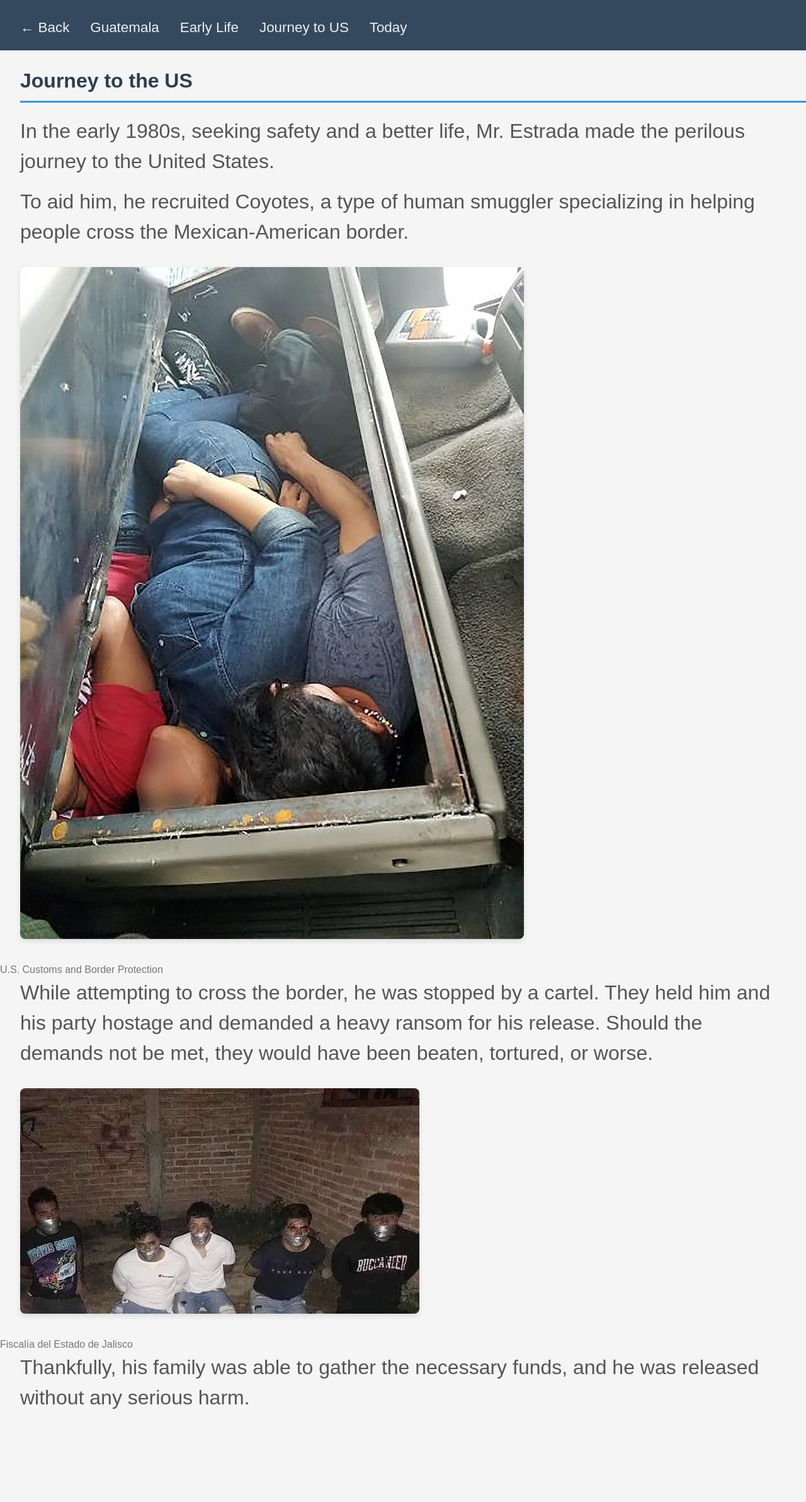
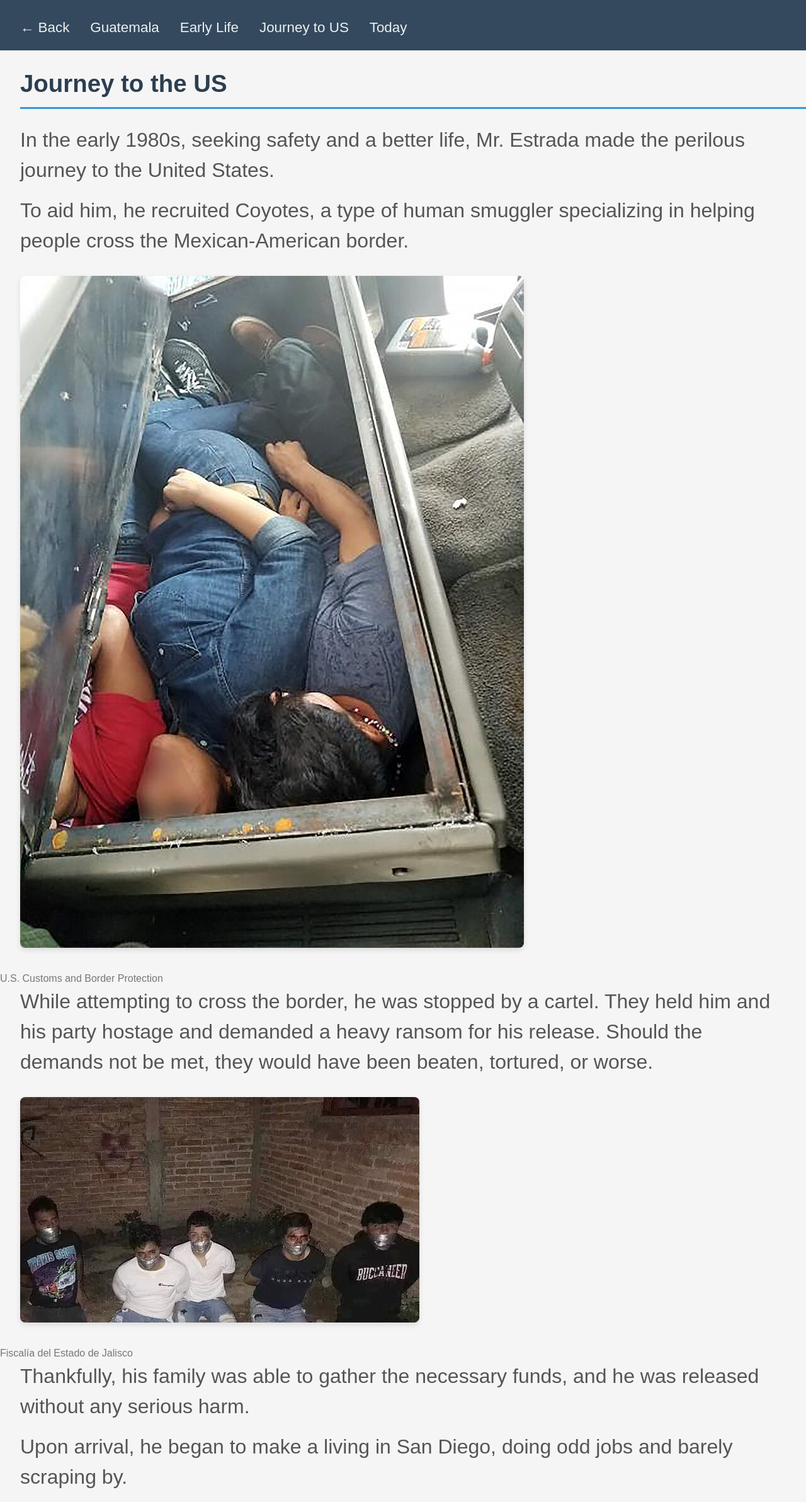
Before and after one commit to Juice6684/Juice6684.github.io, a plain HTML site: page MultimodalRemix/journeytotheus.html in a window 1280 px wide. Shown: the whole page at 63% size. Before the commit the page ends 2259 px from the top, so only its background shows below. Drawn offline with Linux system fonts and the light colour scheme.

Commit message:
changes to fonts

```diff
--- a/MultimodalRemix/journeytotheus.html
+++ b/MultimodalRemix/journeytotheus.html
@@ -25,5 +25,6 @@
     <img src="/MultimodalRemix/images/hostage.avif" alt="A photo of 5 Mexican prisoners to the cartel (Fiscalía del Estado de Jalisco)">
     <small>Fiscalía del Estado de Jalisco</small>
     <p>Thankfully, his family was able to gather the necessary funds, and he was released without any serious harm.</p>
+    <p>Upon arrival, he began to make a living in San Diego, doing odd jobs and barely scraping by.</p>
 </body>
 </html>
--- a/MultimodalRemix/mmremix.css
+++ b/MultimodalRemix/mmremix.css
@@ -49,6 +49,7 @@ img {
 h1,
 h2 {
     margin-left: 2rem;
+    font-size: larger;
 }
 
 /* Small screens: keep content readable */
```
Also changed, not shown: MultimodalRemix/today.html (+1 -0 lines).
